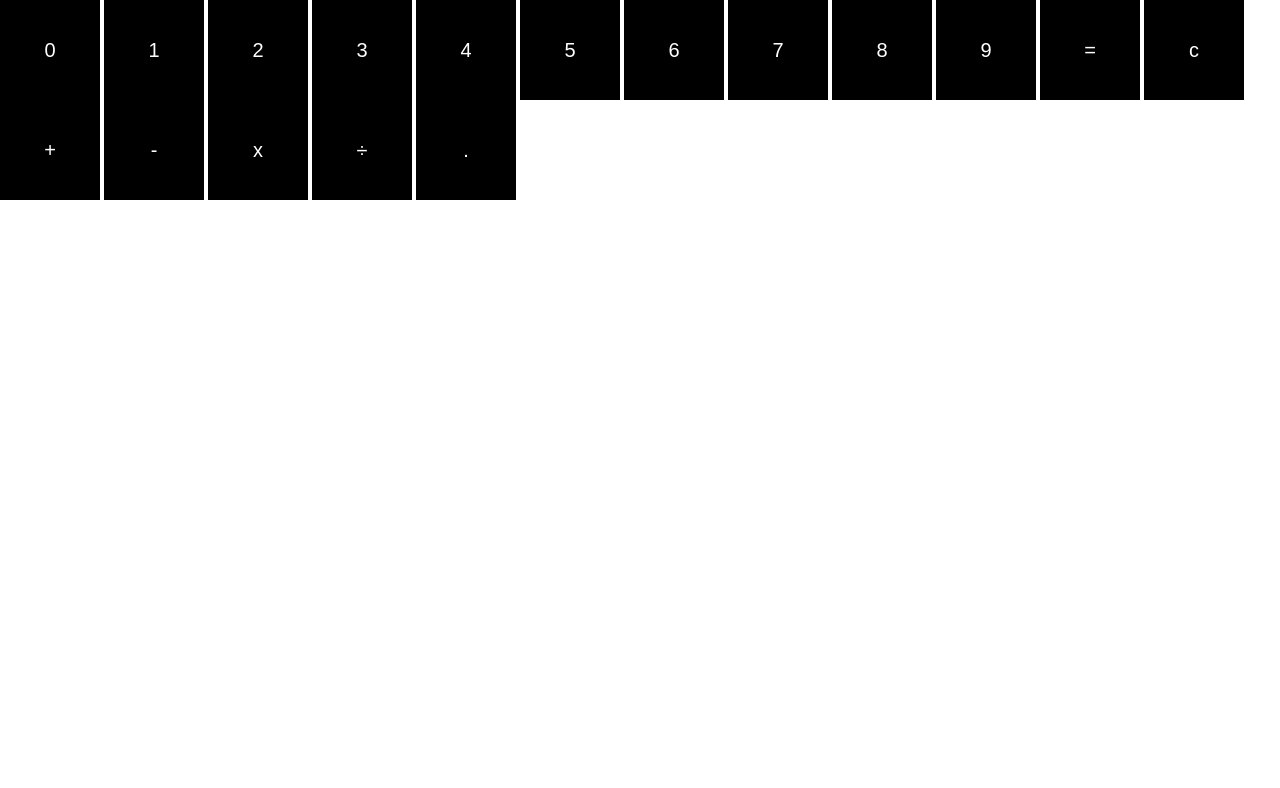
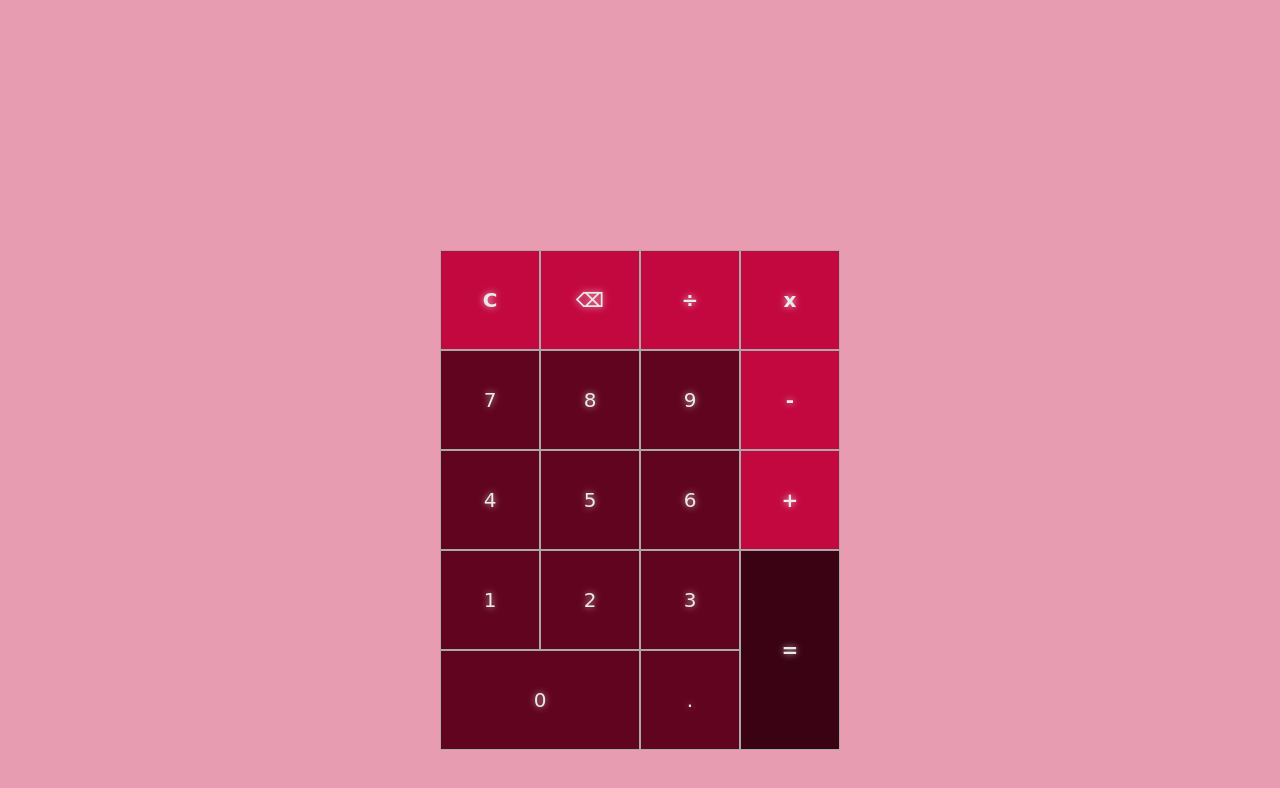
Before and after one commit to oweeeenie/Calculator-TOP, a plain HTML site: page index.html in a window 1280 px wide. Drawn offline with Linux system fonts and the light colour scheme.

Commit message:
CSS is done for now mainly, functionality next

```diff
--- a/index.html
+++ b/index.html
@@ -7,26 +7,39 @@
     <link rel="stylesheet" href="./styles.css">
 </head>
 <body>
-    <button class="btn" id="zero"> 0 </button>
-    <button class="btn" id="one"> 1 </button>
-    <button class="btn" id="two"> 2 </button>
-    <button class="btn" id="three"> 3 </button>
-    <button class="btn" id="four"> 4 </button>
-    <button class="btn" id="five"> 5 </button>
-    <button class="btn" id="six"> 6 </button>
-    <button class="btn" id="seven"> 7 </button>
-    <button class="btn" id="eight"> 8 </button>
-    <button class="btn" id="nine"> 9 </button>
+    <div id="btn-container">
+        <div class="btn-row">
+            <button class="btn symbol"> C </button>
+            <button class="btn symbol"> ⌫ </button>
+            <button class="btn symbol"> ÷ </button>
+            <button class="btn symbol"> x </button>
+        </div>
 
-    <button class="btn" id="equals"> = </button>
-    <button class="btn" id="clear"> c </button>
-    <button class="btn" id="add"> + </button>
-    <button class="btn" id="sub"> - </button>
-    <button class="btn" id="multiply"> x </button>
-    <button class="btn" id="divide"> ÷ </button>
-    <button class="btn" id="decimal"> . </button>
+        <div class="btn-row">
+            <button class="btn">7</button>
+            <button class="btn">8</button>
+            <button class="btn">9</button>
+            <button class="btn symbol"> - </button>
 
+        </div>
+        <div class="btn-row">
+            <button class="btn">4</button>
+            <button class="btn">5</button>
+            <button class="btn">6</button>
+            <button class="btn symbol">+</button>
+        </div>
+        <div class="btn-row">
+            <button class="btn">1</button>
+            <button class="btn">2</button>
+            <button class="btn">3</button>
+            <button class="btn" id="equals">=</button>
+            </div>
+        <div class="btn-row">
+            <button class="btn" id="zero">0</button>
+            <button class="btn" id="decimal">.</button>
 
+        </div>
+    </div>
 
 
 
--- a/styles.css
+++ b/styles.css
@@ -3,13 +3,64 @@
     padding: 0;
     border: 0;
     box-sizing: border-box;
+    font-family: cursive, arial;
+}
+
+body {
+    background-color: #e79cb2;
+}
+
+#btn-container {
+    display: flex;
+    flex-wrap: wrap;
+    max-width: 400px;
+    margin: auto;
+    margin-top: 250px;
+    gap: 0px;
+    position: relative;
 }
 
 .btn {
+    background-color: #61041f;
+    font-size: 20px;
+    display: flex;
+    align-items: center;
+    justify-content: center;
+    border: 1px solid darkgray;
+    color: #e8e9ea;
+    text-shadow: 0 0 7px rgba(255, 255, 255, 0.7);
+    font-weight: 500;
+}
+
+.btn-row {
+    display: flex;
+}
+
+.btn-row > .btn {
+    flex: 1;
     width: 100px;
     height: 100px;
-    flex-wrap: wrap;
-    background-color: black;
-    color: white;
-    font-size: 20px;
 }
+
+#zero {
+    flex: 0 0 200px;
+}
+
+#decimal {
+    flex: 0 0 100px;
+}
+
+#equals {
+    flex: 0 0 100px;
+    height: 200px;
+    position: absolute;
+    right: 0;
+    bottom: 0;
+    background-color: #3a0212;
+    font-weight: bolder;
+}
+
+.symbol {
+    background-color: #c3083f;
+    font-weight: bolder;
+}
```
